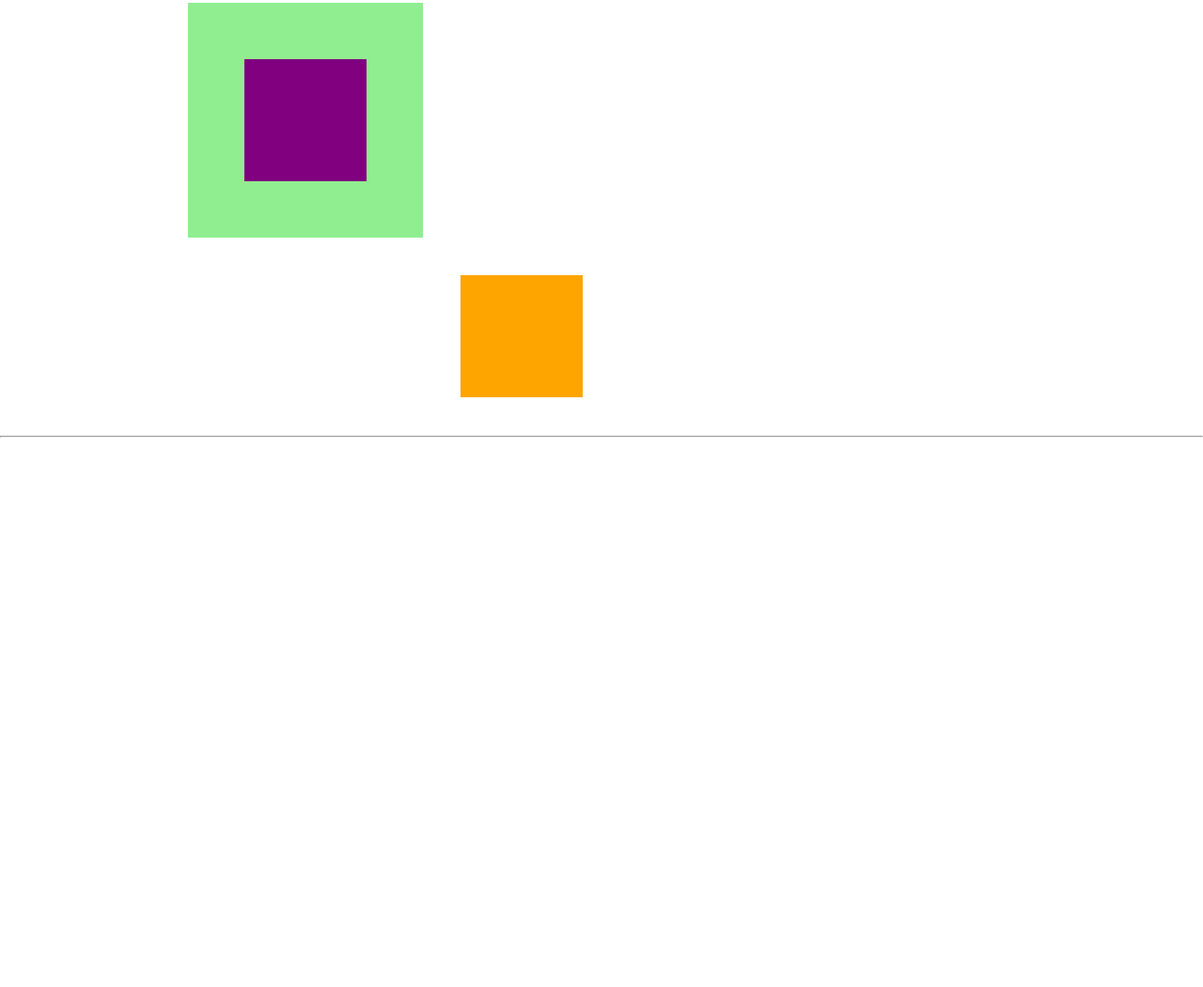
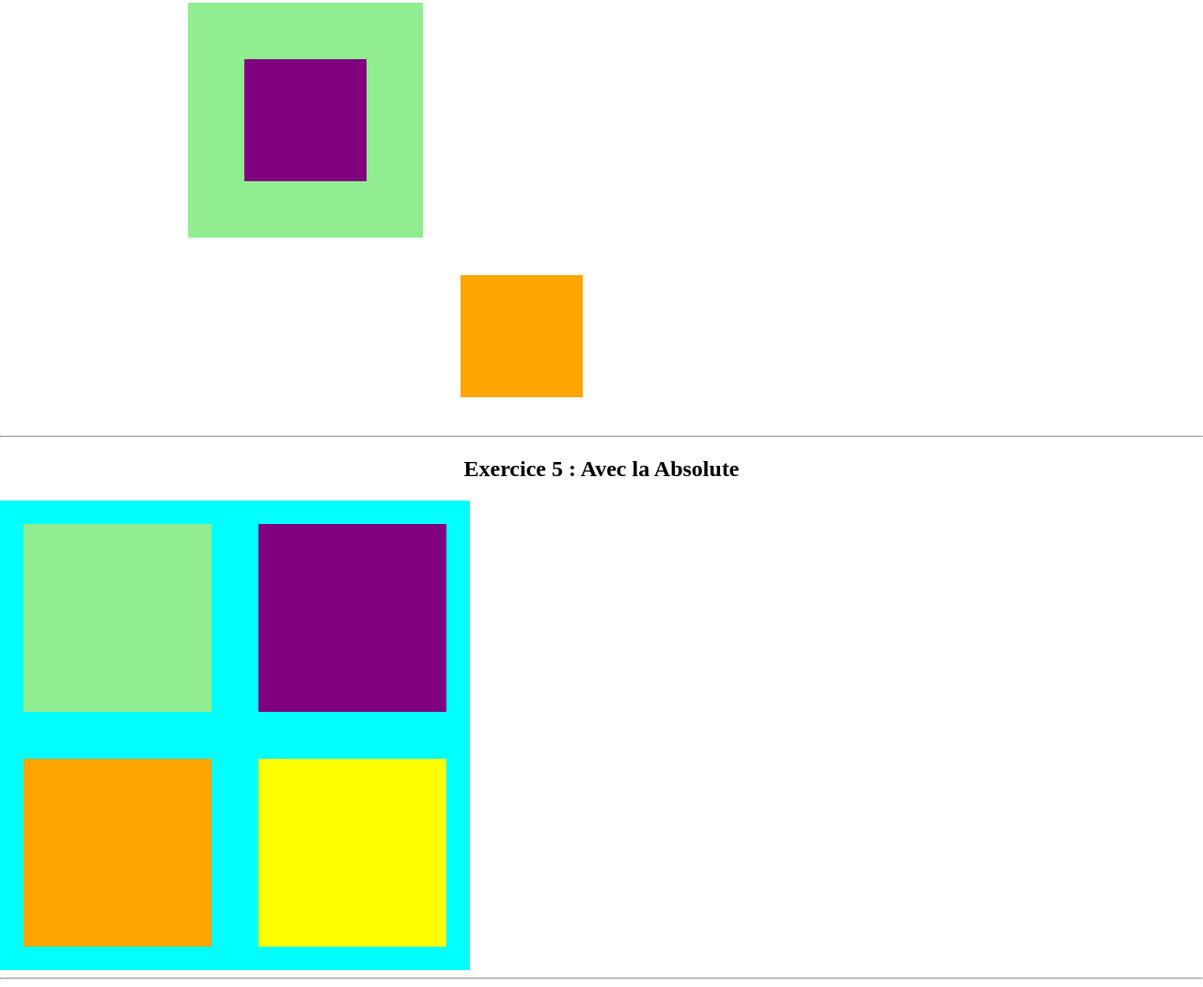
Before and after one commit to the-jey/positionnement, a plain HTML site: page index.html in a window 1280 px wide. Shown: the part 1519-2570 px from the top of the page at 94% size. Before the commit the page ends 1993 px from the top, so only its background shows below. Drawn offline with Linux system fonts and the light colour scheme.

Commit message:
exercice 5 part1 finish

```diff
--- a/css/style.css
+++ b/css/style.css
@@ -25,6 +25,10 @@ h1, h2 {
 
 .carreBleu {
   background-color: aqua;
+}
+
+.carreJaune {
+  background-color: yellow;
 }
 
 
@@ -132,3 +136,43 @@ height: 500px;
   top: 230px;
   left: 230px;
 }
+
+/*--------------------------------------------------------*/
+/*------------------- EXERCICE 5 (absolute)---------------*/
+/*--------------------------------------------------------*/
+
+#exercice5-abs .carreBleu {
+  position: relative;
+  box-sizing: border-box;
+  height: 500px;
+  width: 500px;
+  padding: 25px;
+}
+
+#exercice5-abs .carreVert {
+  position: absolute;
+  width: 200px;
+  height: 200px;
+}
+
+#exercice5-abs .carreViolet {
+  position: absolute;
+  width: 200px;
+  height: 200px;
+  left: 275px;
+}
+
+#exercice5-abs .carreOrange {
+  position: absolute;
+  width: 200px;
+  height: 200px;
+  top: 275px;
+}
+
+#exercice5-abs .carreJaune {
+  position: absolute;
+  width: 200px;
+  height: 200px;
+  top: 275px;
+  left: 275px;
+}
--- a/index.html
+++ b/index.html
@@ -57,5 +57,19 @@
       </div>
   </div>
   <hr>
+
+<!-------------- Exercice 5 (absolute) ---------->
+<!----------------------------------------------->
+
+  <div id="exercice5-abs">
+    <h2>Exercice 5 : Avec la Absolute</h2>
+    <div class="carreBleu rectangleEx5-abs">
+      <div class="carreVert rectangleEx5-abs"></div>
+      <div class="carreViolet rectangleEx5-abs"></div>
+      <div class="carreOrange rectangleEx5-abs"></div>
+      <div class="carreJaune rectangleEx5-abs"></div>
+    </div>
+  </div>
+  <hr>
 </body>
 </html>
```
